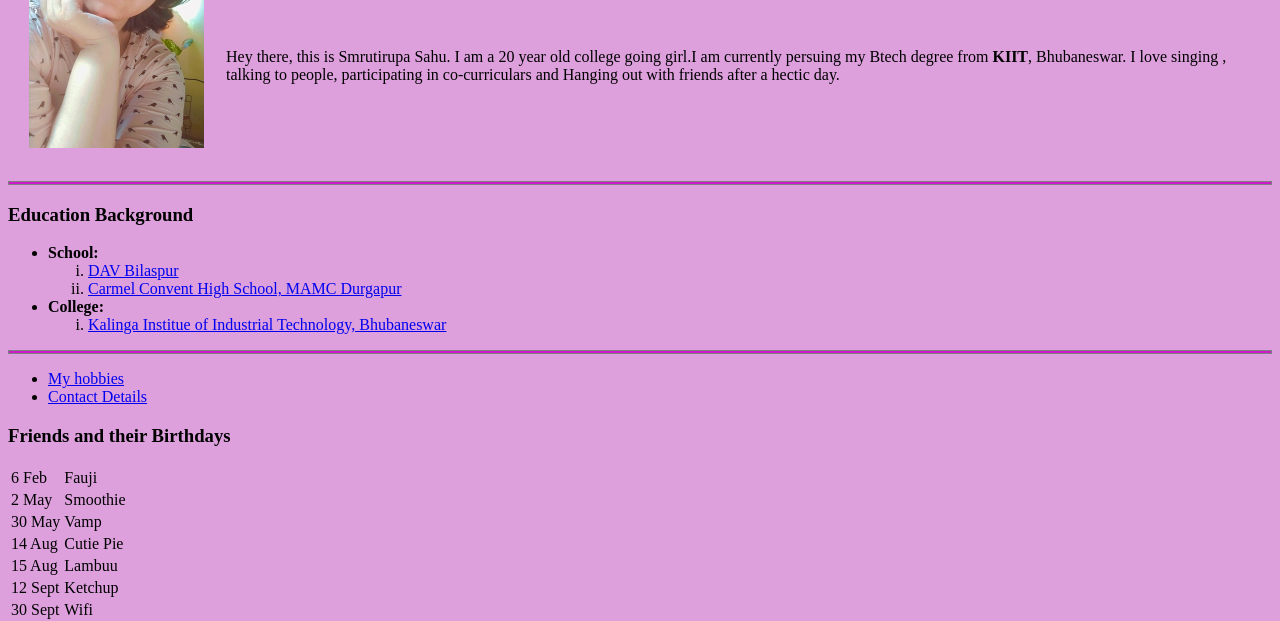
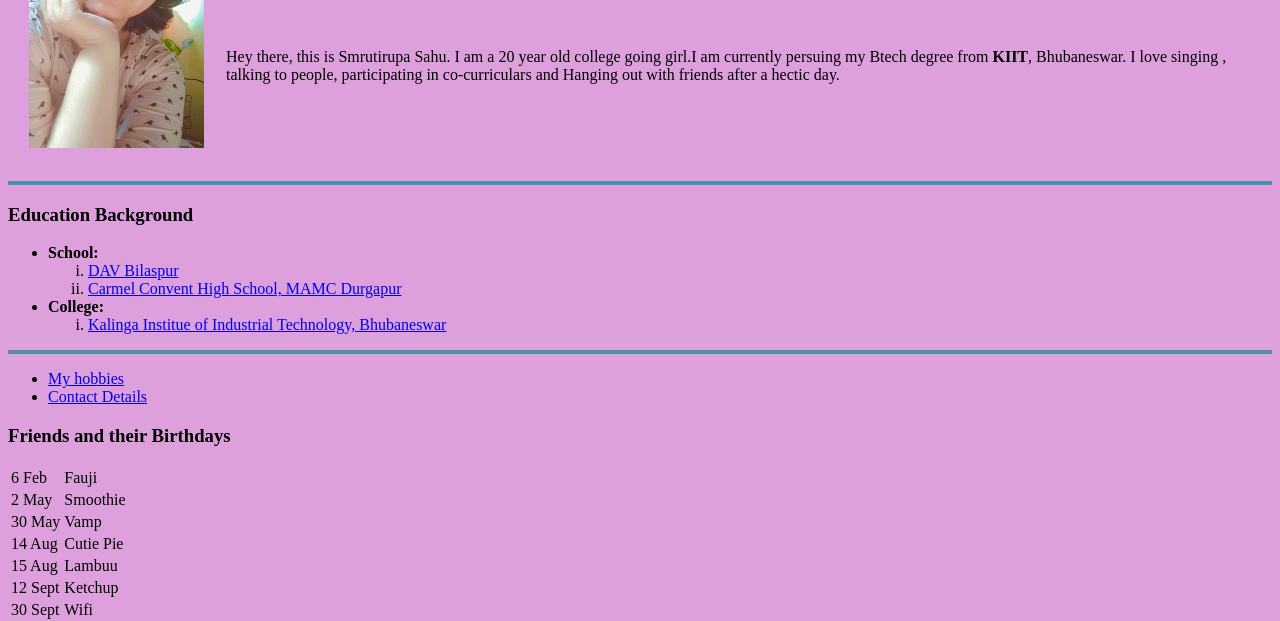
Before and after one commit to Smrutirupa/CV, a plain HTML site: page index.html in a window 1280 px wide. Shown: the part 181-802 px from the top of the page. Drawn offline with Linux system fonts and the light colour scheme.

Commit message:
First update

```diff
--- a/index.html
+++ b/index.html
@@ -12,7 +12,7 @@
     }
     hr
     {
-      background-color: rgb(204, 26, 204);
+      background-color: rgb(26, 162, 204);
       border-color: none;
     }
    </style>
```
